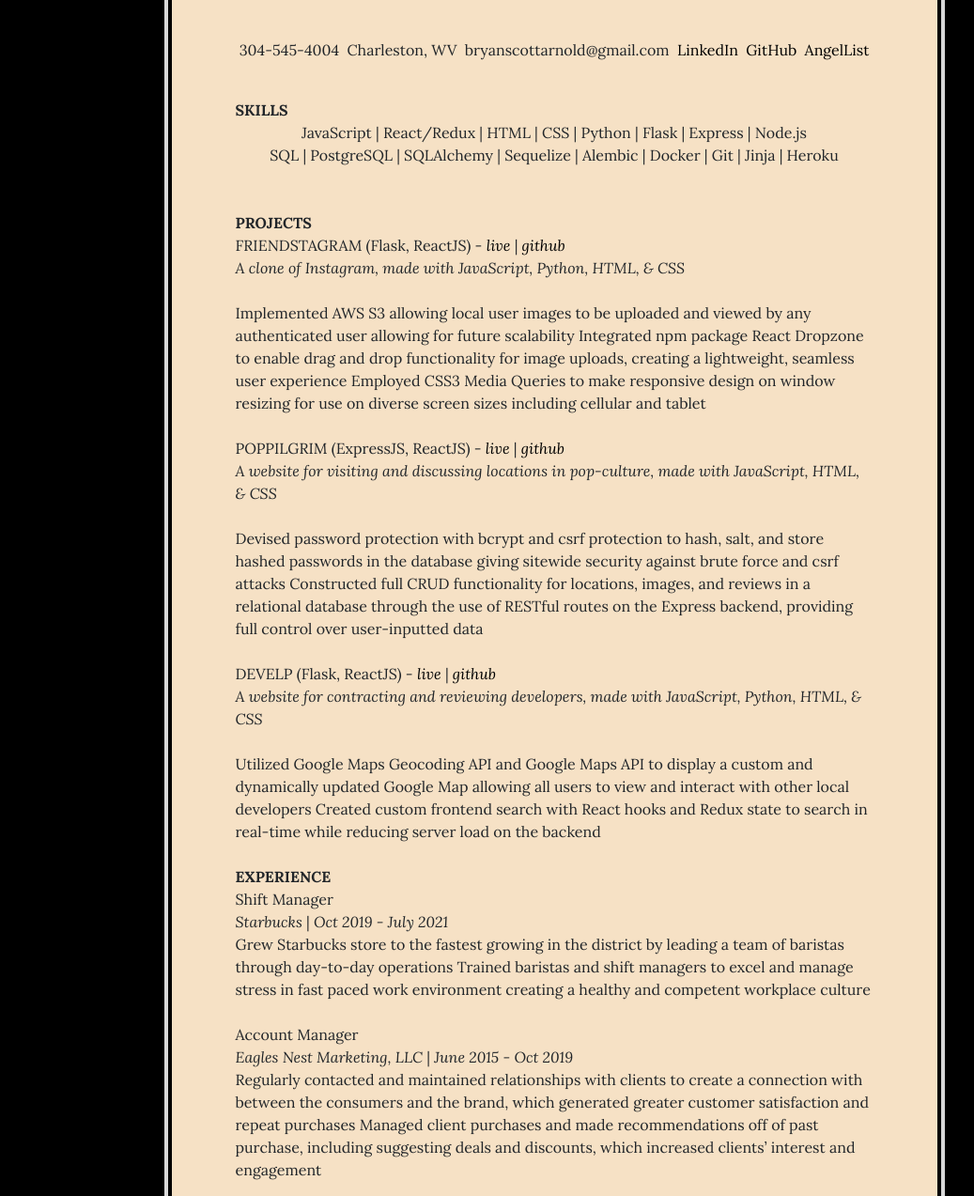
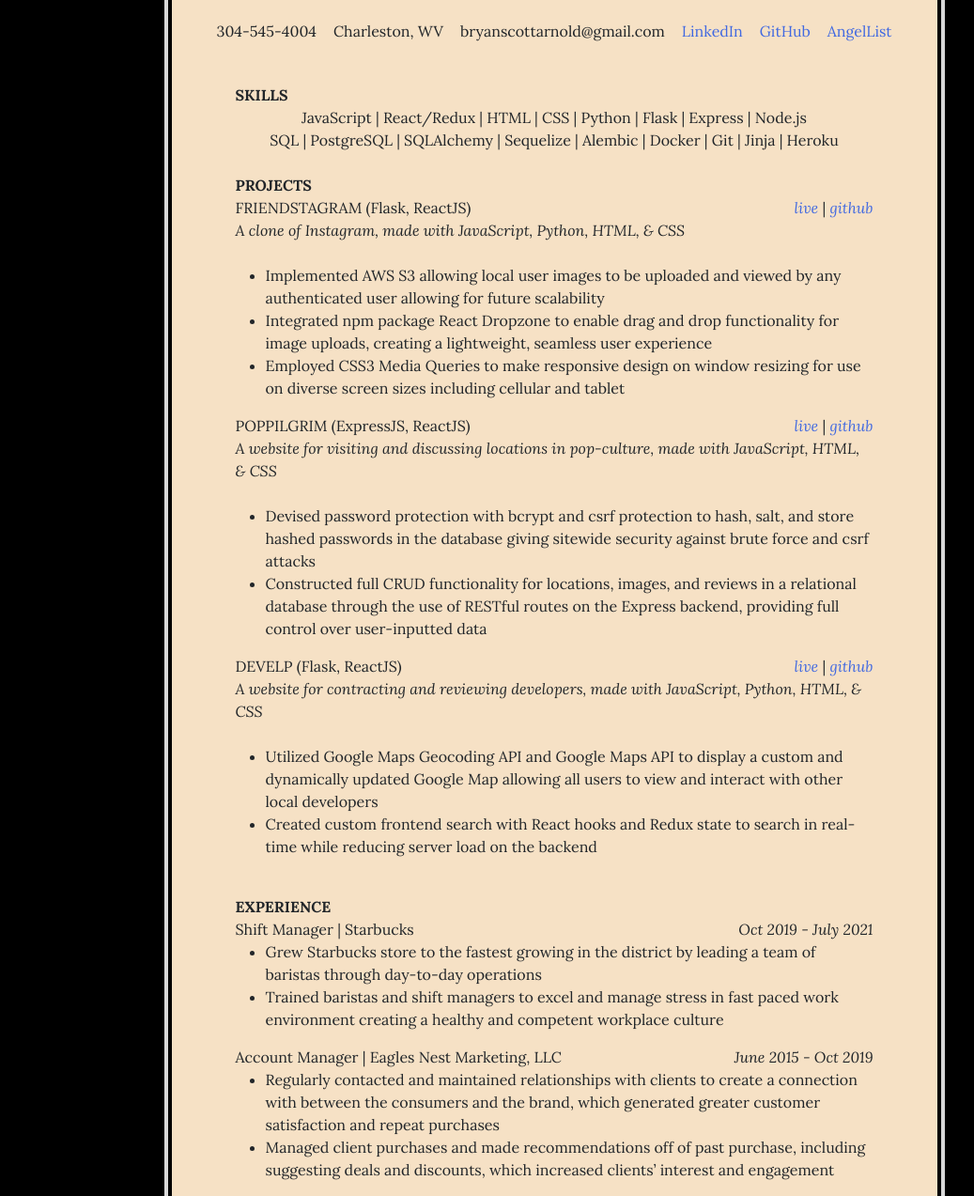
Before and after one commit to B-S-Arnold/B-S-Arnold.github.io, a plain HTML site: page index.html in a window 1280 px wide. Shown: the part 967-2240 px from the top of the page at 94% size, without its empty margins (50-1087 px from the left). Drawn offline with nearby package versions, Linux system fonts and the light colour scheme.

Commit message:
finished website

```diff
--- a/index.html
+++ b/index.html
@@ -31,8 +31,6 @@
                     <ul class="navbar-nav mx-auto">
                         <li class="nav-item px-lg-4"><a class="nav-link text-uppercase" href="index.html">About</a></li>
                         <li class="nav-item px-lg-4"><a class="nav-link text-uppercase" href="projects.html">Projects</a></li>
-                        <li class="nav-item px-lg-4"><a class="nav-link text-uppercase" href="contact.html">Contact</a></li>
-                        <li class="nav-item px-lg-4"><a class="nav-link text-uppercase" href="resume.html">Résumé</a></li>
                     </ul>
                 </div>
             </div>
@@ -69,7 +67,7 @@
 
                             </h3>
 
-                            <div class="contact-info">
+                            <div class="space-bet">
 
                                 <div>
                                     <div class="mb-0 myInfo">
@@ -87,15 +85,16 @@
                                     </div>
                                 </div>
                                 <div>
-                                    <a class="link blue" href="https://www.linkedin.com/in/bryan-arnold-882378215/" target="_blank">LinkedIn</a>
+                                    <a class="blue" href="https://www.linkedin.com/in/bryan-arnold-882378215/" target="_blank">LinkedIn</a>
                                 </div>
                                 <div>
-                                    <a class="link" href="https://github.com/B-S-Arnold/" target="_blank">GitHub</a>
+                                    <a class="blue" href="https://github.com/B-S-Arnold/" target="_blank">GitHub</a>
                                 </div>
                                 <div>
-                                    <a class="link" href="https://angel.co/u/bryan-arnold-3" target="_blank">AngelList</a>
+                                    <a class="blue" href="https://angel.co/u/bryan-arnold-3" target="_blank">AngelList</a>
                                 </div>
                             </div>
+                            <br>
                             <div class="contact-info">
 
 
@@ -107,75 +106,129 @@
                                     JavaScript | React/Redux | HTML | CSS | Python | Flask | Express | Node.js <br>
                                     SQL | PostgreSQL | SQLAlchemy | Sequelize | Alembic | Docker | Git | Jinja | Heroku
                                     </div>
-                                    <br><br>
+                                    <br>
 
                                     <strong>PROJECTS</strong> <br>
-                                    FRIENDSTAGRAM (Flask, ReactJS) -
-                                    <em><a class="link" href="https://friendsta-gram.herokuapp.com" target="_blank">live</a></em> |
-                                    <em><a class="link" href="https://github.com/B-S-Arnold/Friendstagram" target="_blank">github</a></em>
-                                    <br>
+                                    <div class="space-bet">
+                                        FRIENDSTAGRAM (Flask, ReactJS)
+                                        <div>
+                                            <em><a class="blue" href="https://friendsta-gram.herokuapp.com" target="_blank">live</a></em> |
+                                            <em><a class="blue" href="https://github.com/B-S-Arnold/Friendstagram" target="_blank">github</a></em>
+                                        </div>
+                                    </div>
+
+
                                     <em>A clone of Instagram, made with JavaScript, Python, HTML, & CSS</em> <br><br>
+                                    <ul >
+                                        <li>
                                         Implemented AWS S3 allowing local user images to be uploaded and viewed by any authenticated user
-                                    allowing for
-                                    future
-                                    scalability
+                                        allowing for future
+                                        scalability </li>
+                                        <li>
                                         Integrated npm package React Dropzone to enable drag and drop functionality for image uploads, creating
                                         a
                                         lightweight,
-                                    seamless user experience
+                                        seamless user experience</li>
+                                        <li>
                                         Employed CSS3 Media Queries to make responsive design on window resizing for use on diverse screen sizes
                                         including
                                         cellular and tablet
-                                    <br><br>
-                                    POPPILGRIM (ExpressJS, ReactJS) -
-                                    <em><a class="link" href="https://poppilgrim.herokuapp.com/" target="_blank">live</a></em> |
-                                    <em><a class="link" href="https://github.com/B-S-Arnold/poppilgrim" target="_blank">github</a></em>
-                                    <br>
+                                        </li>
+                                    </ul>
+
+                                    <div class="space-bet">
+                                        POPPILGRIM (ExpressJS, ReactJS)
+                                        <div>
+                                        <em><a class="blue" href="https://poppilgrim.herokuapp.com/" target="_blank">live</a></em> |
+                                        <em><a class="blue" href="https://github.com/B-S-Arnold/poppilgrim" target="_blank">github</a></em>
+                                        </div>
+                                    </div>
+
                                     <em>A website for visiting and discussing locations in pop-culture, made with JavaScript, HTML, &
                                         CSS</em><br><br>
+                                    <ul>
+                                        <li>
                                         Devised password protection with bcrypt and csrf protection to hash, salt, and store hashed passwords in
                                         the
                                         database
                                         giving sitewide security against brute force and csrf attacks
+                                        </li>
+                                        <li>
                                         Constructed full CRUD functionality for locations, images, and reviews in a relational database through
                                         the use of
                                         RESTful routes on the Express backend, providing full control over user-inputted data
-                                    <br><br>
-                                    DEVELP (Flask, ReactJS) -
-                                    <em><a class="link" href="https://develp7.herokuapp.com/" target="_blank">live</a></em> |
-                                    <em><a class="link" href="https://github.com/powerwild/deVelp" target="_blank">github</a></em>
-                                    <br>
+                                        </li>
+                                    </ul>
+
+                                    <div class="space-bet">
+                                    DEVELP (Flask, ReactJS)
+                                        <div>
+                                        <em><a class="blue" href="https://develp7.herokuapp.com/" target="_blank">live</a></em> |
+                                        <em><a class="blue" href="https://github.com/powerwild/deVelp" target="_blank">github</a></em>
+                                        </div>
+                                    </div>
+
                                     <em>A website for contracting and reviewing developers, made with JavaScript, Python, HTML, & CSS</em> <br><br>
+                                    <ul>
+                                        <li>
                                         Utilized Google Maps Geocoding API and Google Maps API to display a custom and dynamically updated
                                         Google Map
                                         allowing
                                         all users to view and interact with other local developers
+                                        </li>
+                                        <li>
                                         Created custom frontend search with React hooks and Redux state to search in real-time while reducing
                                         server load on
                                         the
                                         backend
-                                    <br><br>
+                                        </li>
+                                    </ul>
+                                    <br>
                                     <strong>EXPERIENCE</strong> <br>
-                                    Shift Manager<br>
-                                    <em>Starbucks</em> | <em>Oct 2019 - July 2021</em> <br>
+                                    <div class="space-bet">
+                                    Shift Manager | Starbucks <em>Oct 2019 - July 2021</em>
+                                    </div>
+                                    <ul>
+                                        <li>
                                         Grew Starbucks store to the fastest growing in the district by leading a team of baristas through
                                         day-to-day
                                         operations
+                                        </li>
+                                        <li>
                                         Trained baristas and shift managers to excel and manage stress in fast paced work environment creating a
                                         healthy and
                                         competent workplace culture
-                                    <br><br>
-                                    Account Manager<br>
-                                    <em>Eagles Nest Marketing, LLC</em> | <em>June 2015 - Oct 2019</em> <br>
+                                        </li>
+                                    </ul>
+                                    <div class="space-bet">
+                                    Account Manager | Eagles Nest Marketing, LLC<em>June 2015 - Oct 2019</em>
+                                    </div>
+                                    <ul>
+                                        <li>
                                         Regularly contacted and maintained relationships with clients to create a connection with between the
                                         consumers and
                                         the
                                         brand, which generated greater customer satisfaction and repeat purchases
+                                        </li>
+                                        <li>
                                         Managed client purchases and made recommendations off of past purchase, including suggesting deals and
                                         discounts,
                                         which
                                         increased clients’ interest and engagement
+                                        </li>
+                                    </ul>
+                                    <br>
+                                    <strong>EDUCATION</strong>
+                                    <div class="space-bet">
+                                    Web Development | App Academy <em>Spring 2022</em>
+                                    </div>
+                                    <em>
+                                    Immersive full-stack software development course with less than 3% acceptance rate, which entailed 1000+ hours of coding
+                                    </em>
                                     <br><br>
+                                    <div class="space-bet">
+                                    BA Communication Studies | University of North Carolina Wilmington <em>Winter 2012</em>
+                                    </div>
 
                                 </div>
 
```
Also changed, not shown: projects.html (+0 -2 lines), css/styles.css. Lines whose indentation alone changed are shown as unchanged.
